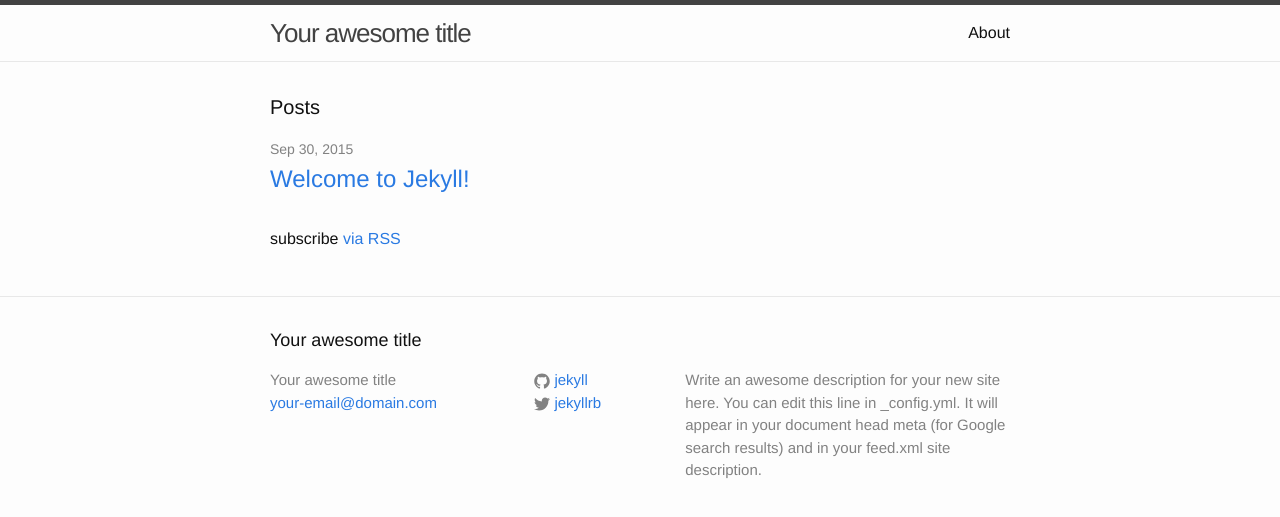
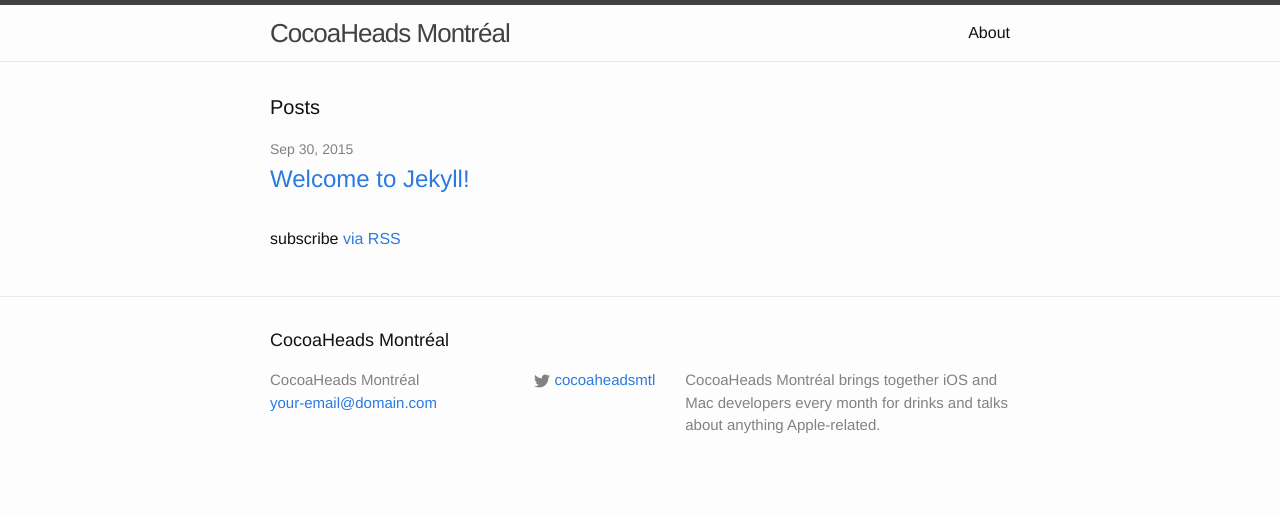
Before and after one commit to CocoaheadsMTL/cocoaheadsmtl.github.io, a Jekyll site: the page built from index.html, in a window 1280 px wide. Shown: the top 517 px of the page. Built offline with Jekyll 4.4.1, drawn with Linux system fonts in a browser that asks for light colours.

Commit message:
Updated the site's config with the appropriate values

```diff
--- a/_config.yml
+++ b/_config.yml
@@ -1,14 +1,13 @@
 # Site settings
-title: Your awesome title
+title: "CocoaHeads Montréal"
 email: your-email@domain.com
-description: > # this means to ignore newlines until "baseurl:"
-  Write an awesome description for your new site here. You can edit this
-  line in _config.yml. It will appear in your document head meta (for
-  Google search results) and in your feed.xml site description.
+description: "CocoaHeads Montréal brings together iOS and Mac developers every month for drinks and talks about anything Apple-related.
+"#> # this means to ignore newlines until "baseurl:"
 baseurl: "" # the subpath of your site, e.g. /blog/
-url: "http://yourdomain.com" # the base hostname & protocol for your site
-twitter_username: jekyllrb
-github_username:  jekyll
+url: "http://cocoaheadsmtl.github.io" # the base hostname & protocol for your site
+twitter_username: cocoaheadsmtl
+ical_url: "https://www.google.com/calendar/ical/cocoaheadsmtl%40gmail.com/public/basic.ics"
+meetup_group: CocoaHeads-Montreal
 
 # Build settings
 markdown: kramdown
```
